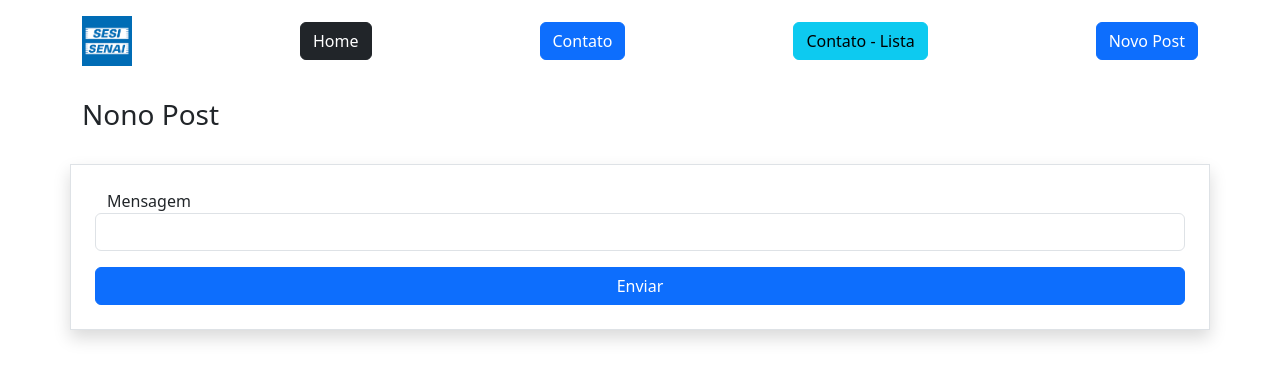
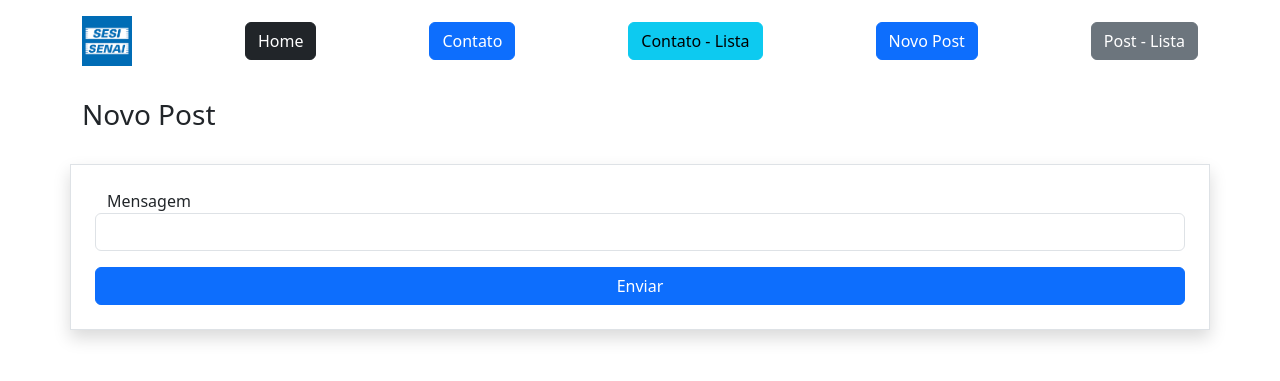
Before and after one commit to sergioLazaris/EstudoProjetoFlask_Sergio, a Flask app: page /post/novo/ in a window 1280 px wide. Shown: the top 381 px of the page. Run offline with Flask 3, Linux system fonts and the light colour scheme.

Commit message:
commit depois de fazer o post_lista

```diff
--- a/app/templates/nav.html
+++ b/app/templates/nav.html
@@ -4,4 +4,5 @@
     <a href="{{url_for('contato')}}"class="btn btn-primary">Contato</a>
     <a href="{{url_for('contatoLista')}}"class="btn btn-info">Contato - Lista</a>
     <a href="{{url_for('PostNovo')}}"class="btn btn-primary">Novo Post</a>
+    <a href="{{url_for('PostLista')}}" class="btn btn-secondary">Post - Lista</a>
 </nav>
--- a/app/templates/post_novo.html
+++ b/app/templates/post_novo.html
@@ -4,7 +4,7 @@
     <div class="container">
         {% include 'nav.html' %}
         <div class="row mt-4">
-            <h3>Nono Post</h3>
+            <h3>Novo Post</h3>
         </div>
         <form action="" method="post" class="row mt-4 p-4 round border shadow">
             {{form.csrf_token}}
--- a/app/view.py
+++ b/app/view.py
@@ -47,6 +47,7 @@ def PostNovo():
 @app.route('/post/lista/')
 def PostLista():
     posts = Post.query.all()
+    print(current_user.posts)
     return render_template('post_lista.html', posts=posts)
 
 @app.route('/cadastro/', methods=['GET', 'POST'])
```
Also changed, not shown: instance/database.db, 1 other file.
